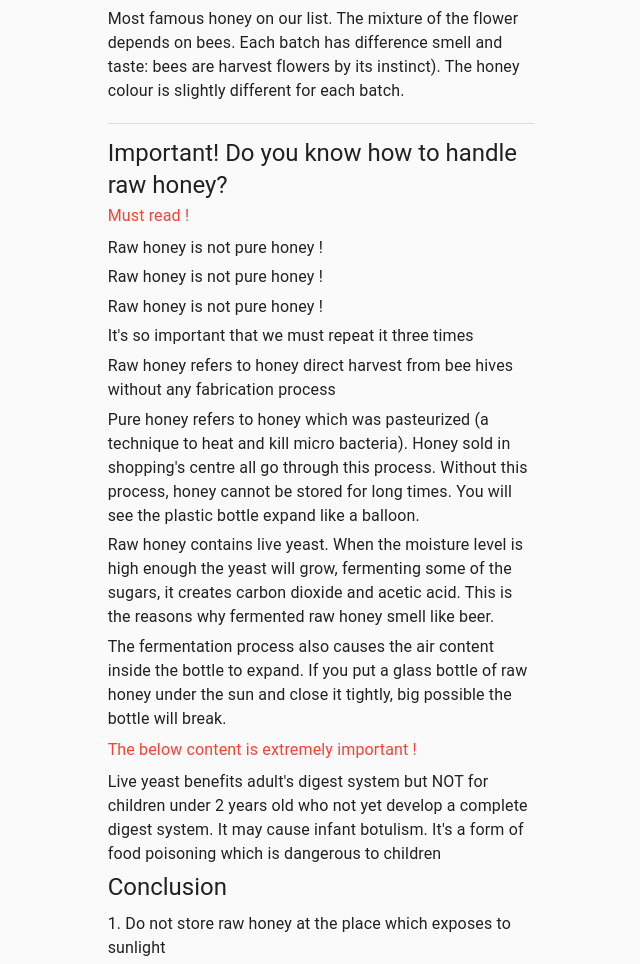
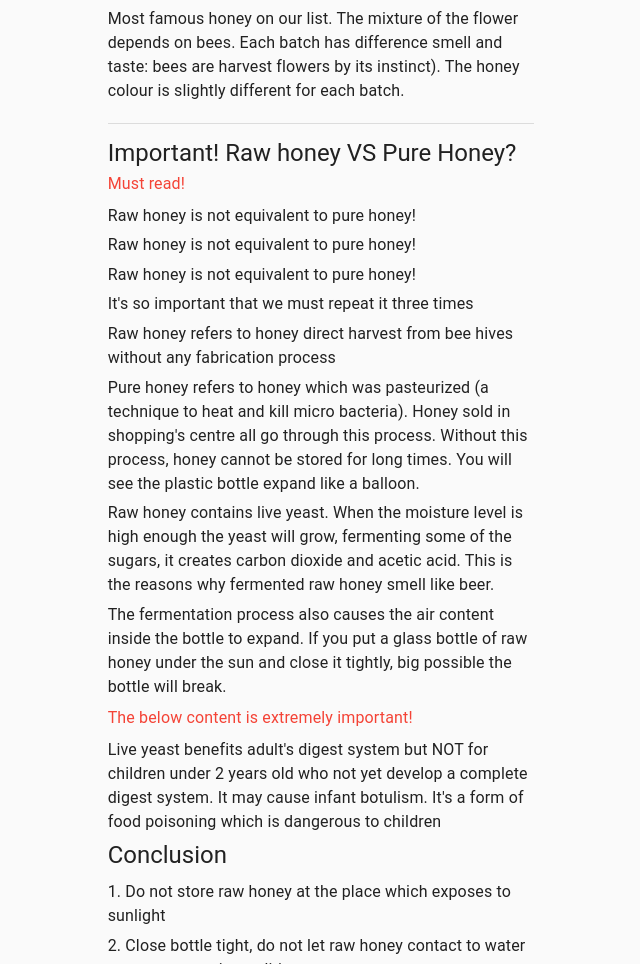
Before and after one commit to ansonlowzf/soness-website, a Gatsby site: page /product/mixed-flower-honey in a window 1280 px wide. Shown: the part 780-1744 px from the top of the page, without its empty margins (319-959 px from the left). Built offline with nearby package versions, Linux system fonts and the light colour scheme; Gatsby itself is replaced by a stand-in of ours.

Commit message:
fix grammars mistake in mixed flower honey page

```diff
--- a/src/pages/product/mixed-flower-honey.jsx
+++ b/src/pages/product/mixed-flower-honey.jsx
@@ -44,7 +44,7 @@ const MixedFlowerHoneyPage = () => {
         <Grid item xs={11} md={4}>
           <Divider style={{ margin: `1em 0` }} />
           <Typography component="h2" variant="h5">
-            Important! Do you know how to handle raw honey?
+            {`Important! Raw honey VS Pure Honey?`}
           </Typography>
           <Typography
             component="p"
@@ -52,16 +52,16 @@ const MixedFlowerHoneyPage = () => {
             color="error"
             gutterBottom
           >
-            Must read !
+            {`Must read!`}
           </Typography>
           <Typography component="p" variant="body1" gutterBottom>
-            Raw honey is not pure honey !
+            {` Raw honey is not equivalent to pure honey!`}
           </Typography>
           <Typography component="p" variant="body1" gutterBottom>
-            Raw honey is not pure honey !
+            {`Raw honey is not equivalent to pure honey!`}
           </Typography>
           <Typography component="p" variant="body1" gutterBottom>
-            Raw honey is not pure honey !
+            {`Raw honey is not equivalent to pure honey!`}
           </Typography>
           <Typography component="p" variant="body1" gutterBottom>
             {`It's so important that we must repeat it three times`}
@@ -84,13 +84,13 @@ const MixedFlowerHoneyPage = () => {
             color="error"
             gutterBottom
           >
-            The below content is extremely important !
+            {`The below content is extremely important!`}
           </Typography>
           <Typography component="p" variant="body1" gutterBottom>
             {`Live yeast benefits adult's digest system but NOT for children under 2 years old who not yet develop a complete digest system. It may cause infant botulism. It's a form of food poisoning which is dangerous to children`}
           </Typography>
           <Typography component="h2" variant="h5" gutterBottom>
-            Conclusion
+            {`Conclusion`}
           </Typography>
           <Typography component="p" variant="body1" gutterBottom>
             {`1. Do not store raw honey at the place which exposes to sunlight`}
```
